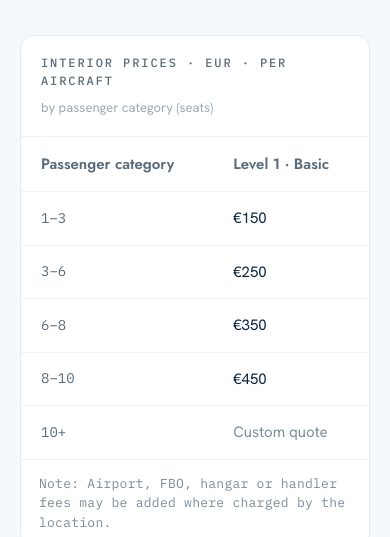
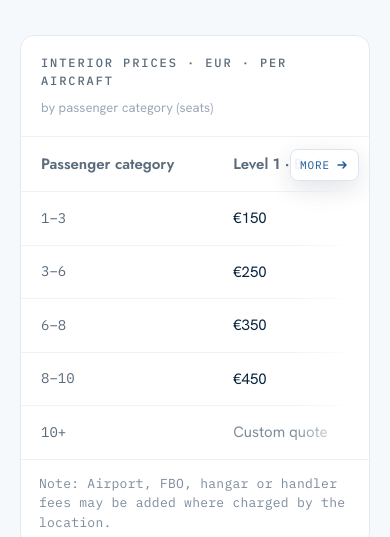
Before and after one commit to dmmarian/airshine, a Next.js app: page / in a window 390 px wide. Shown: the part 3140-3677 px from the top of the page. Built offline with nearby package versions, Linux system fonts and the light colour scheme.

Commit message:
Implement table scroll cues and enhance scrollable table components; add ScrollMoreIcon and TableScrollFrame for improved UX

```diff
--- a/app/AirshineEnhancements.tsx
+++ b/app/AirshineEnhancements.tsx
@@ -22,8 +22,80 @@ export default function AirshineEnhancements() {
       }
     });
 
-    const reveals = Array.from(document.querySelectorAll<HTMLElement>("[data-reveal]"));
-    const counters = Array.from(document.querySelectorAll<HTMLElement>("[data-count]"));
+    const reveals = Array.from(
+      document.querySelectorAll<HTMLElement>("[data-reveal]"),
+    );
+    const counters = Array.from(
+      document.querySelectorAll<HTMLElement>("[data-count]"),
+    );
+    const tableFrames = Array.from(
+      document.querySelectorAll<HTMLElement>("[data-table-scroll-frame]"),
+    );
+
+    const setupTableScrollCues = () => {
+      const cleanup: (() => void)[] = [];
+
+      tableFrames.forEach((frame) => {
+        const scroll = frame.querySelector<HTMLElement>("[data-table-scroll]");
+
+        if (!scroll) return;
+
+        let frameHandle = 0;
+        const update = () => {
+          if (frameHandle) {
+            window.cancelAnimationFrame(frameHandle);
+          }
+
+          frameHandle = window.requestAnimationFrame(() => {
+            frameHandle = 0;
+            const canScroll = scroll.scrollWidth > scroll.clientWidth + 1;
+            const atEnd =
+              scroll.scrollLeft + scroll.clientWidth >= scroll.scrollWidth - 2;
+
+            frame.dataset.scrollable = canScroll ? "true" : "false";
+            frame.dataset.scrollEnd = !canScroll || atEnd ? "true" : "false";
+          });
+        };
+
+        scroll.addEventListener("scroll", update, { passive: true });
+
+        let observer: ResizeObserver | null = null;
+        const ResizeObserverConstructor = (
+          window as Window & { ResizeObserver?: typeof ResizeObserver }
+        ).ResizeObserver;
+
+        if (ResizeObserverConstructor) {
+          observer = new ResizeObserverConstructor(update);
+          observer.observe(scroll);
+
+          const table = scroll.querySelector("table");
+          if (table) {
+            observer.observe(table);
+          }
+        } else {
+          window.addEventListener("resize", update);
+        }
+
+        update();
+
+        cleanup.push(() => {
+          if (frameHandle) {
+            window.cancelAnimationFrame(frameHandle);
+          }
+
+          scroll.removeEventListener("scroll", update);
+          observer?.disconnect();
+
+          if (!observer) {
+            window.removeEventListener("resize", update);
+          }
+        });
+      });
+
+      return cleanup;
+    };
+
+    const cleanupTableScrollCues = setupTableScrollCues();
 
     const playReveals = () => {
       reveals.forEach((element, index) => {
@@ -104,6 +176,7 @@ export default function AirshineEnhancements() {
 
     return () => {
       window.clearTimeout(finalizeTimer);
+      cleanupTableScrollCues.forEach((cleanup) => cleanup());
       if (onVisibilityChange) {
         document.removeEventListener("visibilitychange", onVisibilityChange);
       }
--- a/app/globals.css
+++ b/app/globals.css
@@ -510,8 +510,59 @@ select {
   color: #9aa8b6;
 }
 
+.airshine-table-scroll-frame {
+  position: relative;
+}
+
+.airshine-table-scroll-frame::after {
+  background: linear-gradient(90deg, rgba(255, 255, 255, 0), #fff 82%);
+  content: "";
+  inset: 0 0 0 auto;
+  opacity: 0;
+  pointer-events: none;
+  position: absolute;
+  transition: opacity 0.22s ease;
+  width: min(78px, 24%);
+  z-index: 2;
+}
+
 .airshine-table-scroll {
+  -webkit-overflow-scrolling: touch;
   overflow-x: auto;
+  scrollbar-width: thin;
+}
+
+.airshine-table-scroll:focus-visible {
+  outline: 2px solid var(--airshine-blue);
+  outline-offset: -2px;
+}
+
+.airshine-table-scroll-cue {
+  align-items: center;
+  background: rgba(255, 255, 255, 0.92);
+  border: 1px solid #dce5ed;
+  border-radius: 8px;
+  box-shadow: 0 8px 24px rgba(10, 37, 64, 0.12);
+  color: var(--airshine-blue);
+  display: flex;
+  font-family: var(--font-plex-mono), monospace;
+  font-size: 11px;
+  gap: 5px;
+  letter-spacing: 0.08em;
+  opacity: 0;
+  padding: 7px 9px;
+  pointer-events: none;
+  position: absolute;
+  right: 10px;
+  text-transform: uppercase;
+  top: 12px;
+  transform: translateX(4px);
+  transition: opacity 0.22s ease, transform 0.22s ease;
+  z-index: 3;
+}
+
+.airshine-table-scroll-cue svg {
+  flex: none;
 }
 
 .airshine-table {
@@ -1393,12 +1444,27 @@ a.airshine-contact-card:hover {
   .airshine-coverage-notes p {
     grid-column: auto;
   }
+
+  .airshine-table-scroll-frame[data-scrollable="pending"]::after,
+  .airshine-table-scroll-frame[data-scrollable="true"][data-scroll-end="false"]::after {
+    opacity: 1;
+  }
+
+  .airshine-table-scroll-frame[data-scrollable="pending"]
+    .airshine-table-scroll-cue,
+  .airshine-table-scroll-frame[data-scrollable="true"][data-scroll-end="false"]
+    .airshine-table-scroll-cue {
+    opacity: 1;
+    transform: none;
+  }
 }
 
 @media (prefers-reduced-motion: reduce) {
   .airshine-header__inner,
   .airshine-logo,
-  .airshine-phone {
+  .airshine-phone,
+  .airshine-table-scroll-frame::after,
+  .airshine-table-scroll-cue {
     transition: none;
   }
 }
--- a/app/page.tsx
+++ b/app/page.tsx
@@ -345,6 +345,26 @@ function ArrowDownIcon() {
   );
 }
 
+function ScrollMoreIcon() {
+  return (
+    <svg
+      width="14"
+      height="14"
+      viewBox="0 0 14 14"
+      fill="none"
+      aria-hidden="true"
+    >
+      <path
+        d="M3 7 H11 M8 4 L11 7 L8 10"
+        stroke="currentColor"
+        strokeLinecap="round"
+        strokeLinejoin="round"
+        strokeWidth="1.5"
+      />
+    </svg>
+  );
+}
+
 function ProcessIcon({ name }: { name: string }) {
   if (name === "search") {
     return (
@@ -407,6 +427,37 @@ function ProcessIcon({ name }: { name: string }) {
   );
 }
 
+function TableScrollFrame({
+  children,
+  label,
+}: {
+  children: ReactNode;
+  label: string;
+}) {
+  return (
+    <div
+      className="airshine-table-scroll-frame"
+      data-scroll-end="false"
+      data-scrollable="pending"
+      data-table-scroll-frame
+    >
+      <div
+        aria-label={label}
+        className="airshine-table-scroll"
+        data-table-scroll
+        role="region"
+        tabIndex={0}
+      >
+        {children}
+      </div>
+      <div aria-hidden="true" className="airshine-table-scroll-cue">
+        <span>More</span>
+        <ScrollMoreIcon />
+      </div>
+    </div>
+  );
+}
+
 function PriceTable({
   title,
   note,
@@ -433,7 +484,7 @@ function PriceTable({
         <strong>{title}</strong>
         <span>{note}</span>
       </div>
-      <div className="airshine-table-scroll">
+      <TableScrollFrame label={`${title} table, horizontally scrollable`}>
         <table
           className="airshine-table"
           style={{ "--table-min": minWidth } as CSSProperties}
@@ -464,7 +515,7 @@ function PriceTable({
             ))}
           </tbody>
         </table>
-      </div>
+      </TableScrollFrame>
       {footnote ? <div className="airshine-table-note">{footnote}</div> : null}
     </div>
   );
@@ -487,7 +538,7 @@ function CoverageTable() {
           <strong>ROMANIA COVERAGE · TRAVEL FEES</strong>
           <span>estimated from LRBS</span>
         </div>
-        <div className="airshine-table-scroll">
+        <TableScrollFrame label="Romania coverage travel fees table, horizontally scrollable">
           <table
             className="airshine-table"
             style={{ "--table-min": "680px" } as CSSProperties}
@@ -516,7 +567,7 @@ function CoverageTable() {
               ))}
             </tbody>
           </table>
-        </div>
+        </TableScrollFrame>
         <label
           className="airshine-coverage-toggle-label"
           htmlFor="coverage-routes-toggle"
@@ -790,7 +841,7 @@ export default function Home() {
           </div>
 
           <div className="airshine-table-card">
-            <div className="airshine-table-scroll">
+            <TableScrollFrame label="Exterior detailing inclusions comparison table, horizontally scrollable">
               <table className="airshine-table airshine-matrix">
                 <thead>
                   <tr>
@@ -818,7 +869,7 @@ export default function Home() {
                   ))}
                 </tbody>
               </table>
-            </div>
+            </TableScrollFrame>
             <div className="airshine-table-note">
               L4 fine scratch removal / polish is performed only after surface
               inspection, a local test and written approval.
```
